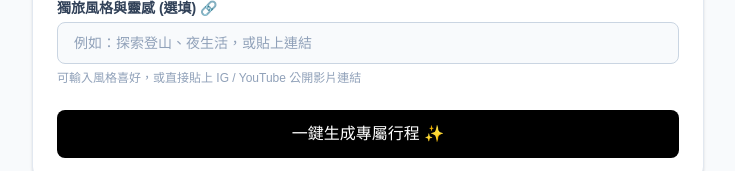
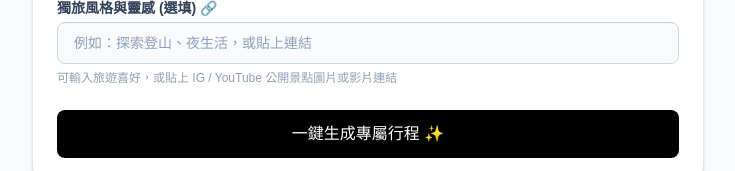
Before and after one commit to PerryChen-creator/allonetrip-ai, a Next.js app: page / in a window 1280 px wide. Shown: the part 347-518 px from the top of the page, without its empty margins (272-1007 px from the left). Built offline with nearby package versions, Linux system fonts and the light colour scheme.

Commit message:
update helper text for style and inspiration input

```diff
--- a/app/page.tsx
+++ b/app/page.tsx
@@ -305,7 +305,7 @@ export default function Home() {
               />
             </div>
 
-            {/* 📱 針對手機排版優化：簡短 Placeholder + 輔助說明文字 */}
+            {/* 獨旅風格與靈感 (選填) 欄位與更新後的文案 */}
             <div>
               <label className="block text-sm font-semibold text-slate-700 mb-1">獨旅風格與靈感 (選填) 🔗</label>
               <input
@@ -316,7 +316,7 @@ export default function Home() {
                 placeholder="例如：探索登山、夜生活，或貼上連結"
               />
               <p className="mt-1.5 text-xs text-slate-400">
-                可輸入風格喜好，或直接貼上 IG / YouTube 公開影片連結
+                可輸入旅遊喜好，或貼上 IG / YouTube 公開景點圖片或影片連結
               </p>
             </div>
 
```
